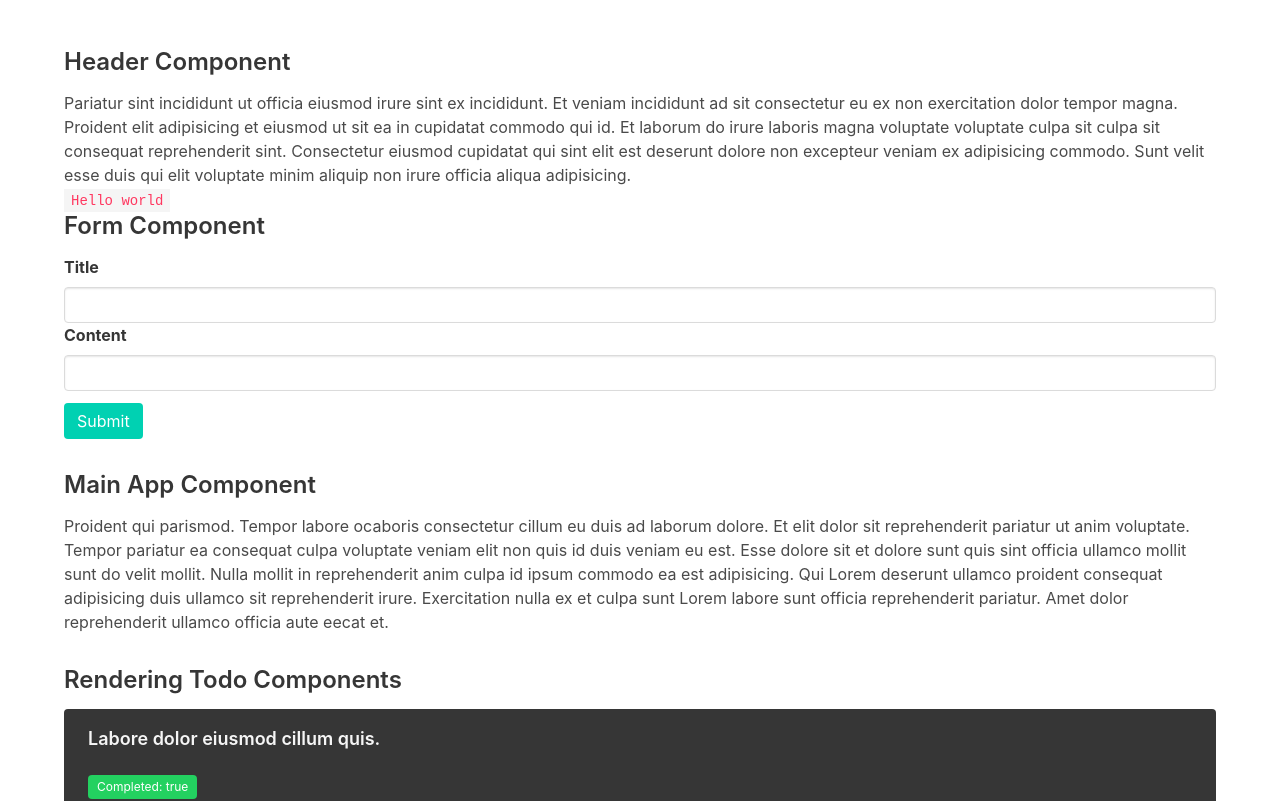
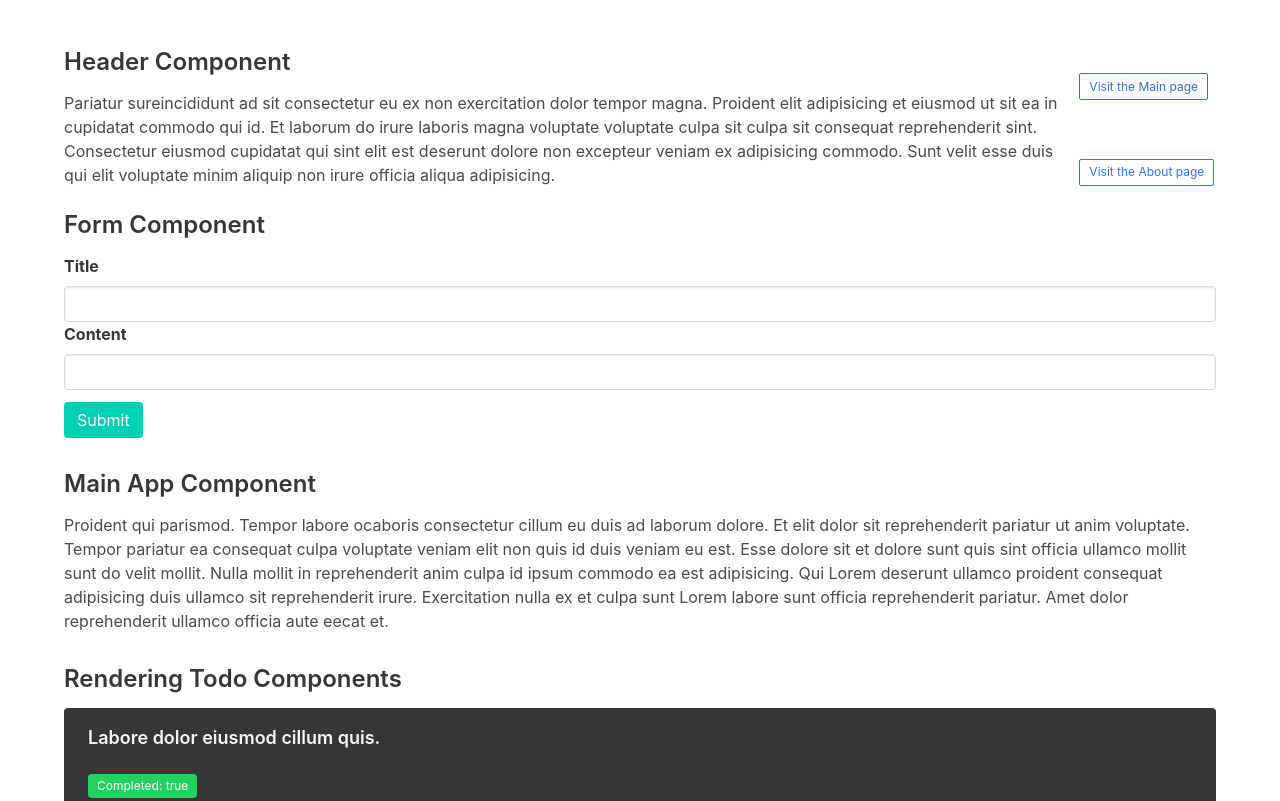
Before and after one commit to danielc92/react-traversy-tutorial, a React (Create React App) app: page / in a window 1280 px wide. Shown: the top 801 px of the page. Built offline with nearby package versions, Linux system fonts and the light colour scheme.

Commit message:
Added <Link>s from react-router-dom

```diff
--- a/src/Header.js
+++ b/src/Header.js
@@ -1,17 +1,24 @@
 import React from 'react';
+import {Link} from 'react-router-dom';
 
 // This is a functional component
 // These should be used when only a render is called
+const linkButton = "button is-small is-outlined is-link";
+
 function Header () {
     return (
         <React.Fragment>
         <section className="navbar">
             <div className="content">
             <h3>Header Component</h3>
-            <p>Pariatur sint incididunt ut officia eiusmod irure sint ex incididunt. Et veniam incididunt ad sit consectetur eu ex non exercitation dolor tempor magna. Proident elit adipisicing et eiusmod ut sit ea in cupidatat commodo qui id. Et laborum do irure laboris magna voluptate voluptate culpa sit culpa sit consequat reprehenderit sint. Consectetur eiusmod cupidatat qui sint elit est deserunt dolore non excepteur veniam ex adipisicing commodo. Sunt velit esse duis qui elit voluptate minim aliquip non irure officia aliqua adipisicing.</p>
+            <p>Pariatur sureincididunt ad sit consectetur eu ex non exercitation dolor tempor magna. Proident elit adipisicing et eiusmod ut sit ea in cupidatat commodo qui id. Et laborum do irure laboris magna voluptate voluptate culpa sit culpa sit consequat reprehenderit sint. Consectetur eiusmod cupidatat qui sint elit est deserunt dolore non excepteur veniam ex adipisicing commodo. Sunt velit esse duis qui elit voluptate minim aliquip non irure officia aliqua adipisicing.</p>
             </div>
+            <div className="buttons">
+                <Link className={linkButton} to="/">Visit the Main page</Link>
+                <Link className={linkButton} to="/about">Visit the About page</Link>
+            </div>
+
         </section>
-        <code>Hello world</code>
         </React.Fragment>
     )
 
```
